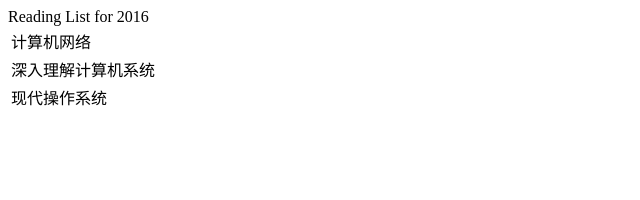
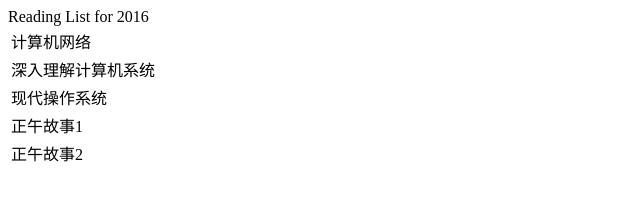
Before and after one commit to vonvey/vonvey.github.io, a plain HTML site: page index.html in a window 1280 px wide. Shown: the whole page, without its empty margins (0-640 px from the left). Drawn offline with Linux system fonts and the light colour scheme.

Commit message:
Update index.html

```diff
--- a/index.html
+++ b/index.html
@@ -21,6 +21,11 @@
     <tr>
     	<td><a href="http://www.amazon.cn/gp/product/B002GKAMFA" target="_blank">现代操作系统</a></td>
     </tr>
-	</table>
+    <tr>
+    	<td><a href="https://www.amazon.cn/dp/B018HNVEC4" target="_blank">正午故事1</a></td>
+    </tr>
+    <tr>
+    	<td><a href="https://www.amazon.cn/dp/B01FF7IHDY" target="_blank">正午故事2</a></td>
+    </tr></table>
   </body>
 </html>
```
Lines whose indentation alone changed are shown as unchanged.
